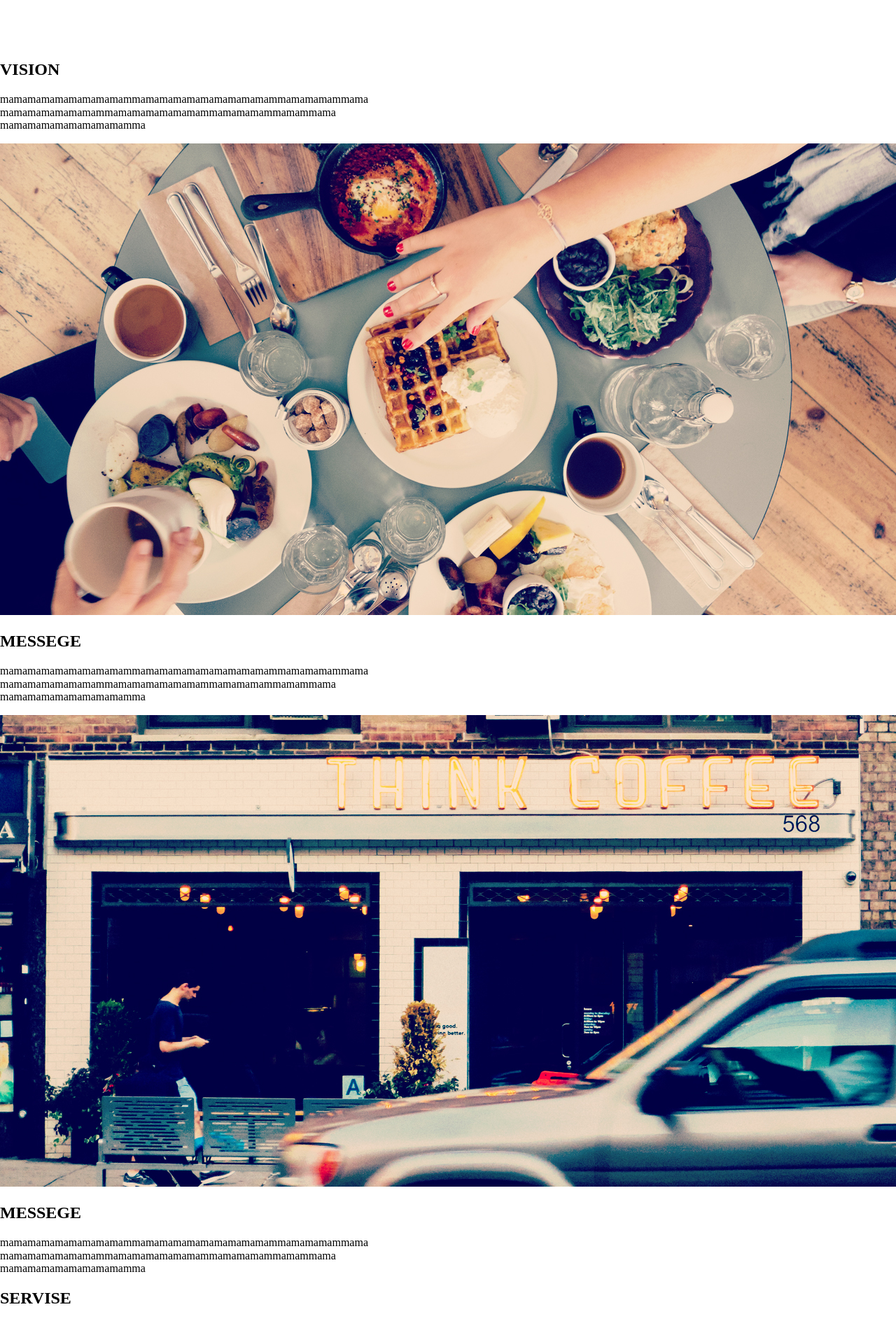
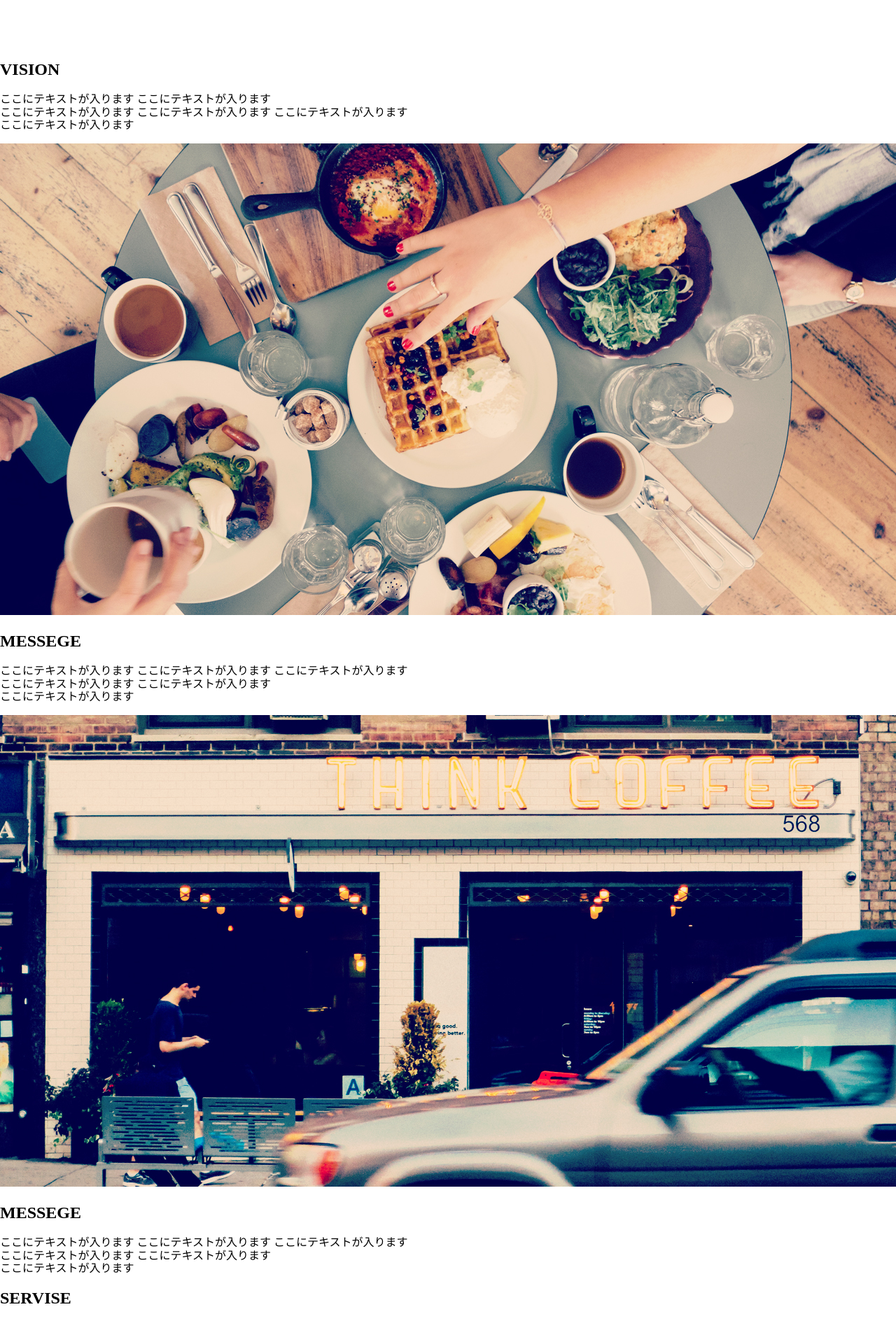
Before and after one commit to gurigurigithub/guardian_task, a plain HTML site: page index.html in a window 1280 px wide. Shown: the part 580-2468 px from the top of the page at 70% size. Drawn offline with Linux system fonts and the light colour scheme.

Commit message:
サンプルの文章を日本語に

```diff
--- a/index.html
+++ b/index.html
@@ -39,9 +39,9 @@
                 <div>
                     <h2>VISION</h2>
                     <p>
-                        mamamamamamamamamammamamamamamamamamamammamamamammama<br>
-                        mamamamamamamammamamamamamamammamamamammamammama<br>
-                        mamamamamamamamamamma<br>
+                        ここにテキストが入ります ここにテキストが入ります<br>
+                        ここにテキストが入ります ここにテキストが入ります ここにテキストが入ります <br>
+                        ここにテキストが入ります<br>
                     </p>
                 </div>
             </article>
@@ -50,18 +50,18 @@
                 <div>
                     <img src="images/sec02_01.jpg">
                     <h2>MESSEGE</h2>
-                    <p>mamamamamamamamamammamamamamamamamamamammamamamammama<br>
-                        mamamamamamamammamamamamamamammamamamammamammama<br>
-                        mamamamamamamamamamma<br>
+                        <p>ここにテキストが入ります ここにテキストが入ります ここにテキストが入ります <br>
+                            ここにテキストが入ります ここにテキストが入ります <br>
+                            ここにテキストが入ります <br>
                     </p>
                 </div>
 
                 <div>
                     <img src="images/sec02_02.jpg">
                     <h2>MESSEGE</h2>
-                    <p>mamamamamamamamamammamamamamamamamamamammamamamammama<br>
-                        mamamamamamamammamamamamamamammamamamammamammama<br>
-                        mamamamamamamamamamma<br>
+                        <p>ここにテキストが入ります ここにテキストが入ります ここにテキストが入ります <br>
+                            ここにテキストが入ります ここにテキストが入ります <br>
+                            ここにテキストが入ります <br>
                     </p>
                 </div>
             </article>
@@ -70,24 +70,24 @@
                 <div>
                     <h2>SERVISE</h2>
                     <img src="images/dips1.jpg">
-                    <p>mamamamamamamamamamam<br>
-                    mamamamamamamamamamama<br>
+                    <p>ここにテキストが入ります<br>
+                        ここにテキストが入ります<br>
                     </p>
                 </div>
 
                 <div>
                     <h2>MESSAGE</h2>
                     <img src="images/dips1.jpg">
-                    <p>mamamamamamamamamamam<br>
-                        mamamamamamamamamamama<br>
+                    <p>ここにテキストが入ります<br>
+                        ここにテキストが入ります<br>
                     </p>
                 </div>
 
                 <div>
                     <h2>STORY</h2>
                     <img src="images/dips1.jpg">
-                    <p>mamamamamamamamamamam<br>
-                        mamamamamamamamamamama<br>
+                    <p>ここにテキストが入ります<br>
+                        ここにテキストが入ります<br>
                     </p>
                 </div>
             </article>
@@ -95,15 +95,15 @@
             <article class="section_inner" id="story">
                 <div>
                     <h2>STORY</h2>
-                    <p>mamamamamamamamamamam<br>
-                        mamamamamamamamamamama<br>
+                    <p>ここにテキストが入ります<br>
+                        ここにテキストが入ります<br>
                     </p>
                 </div>
 
                 <div>
                     <h2>SUCCSESS</h2>
-                    <p>mamamamamamamamamamam<br>
-                        mamamamamamamamamamama<br>
+                    <p>ここにテキストが入ります<br>
+                        ここにテキストが入ります<br>
                     </p>
                 </div>
             </article>
```
